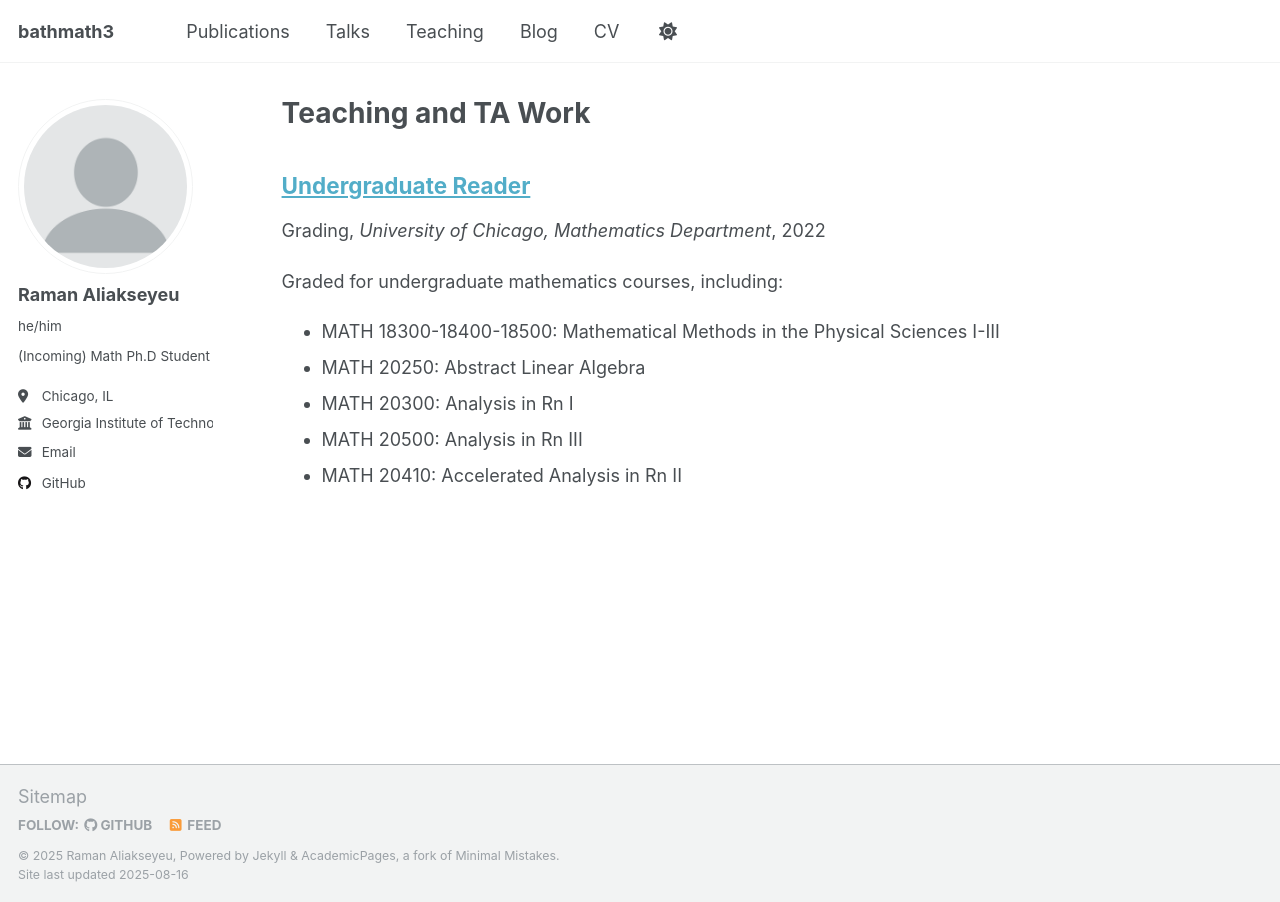
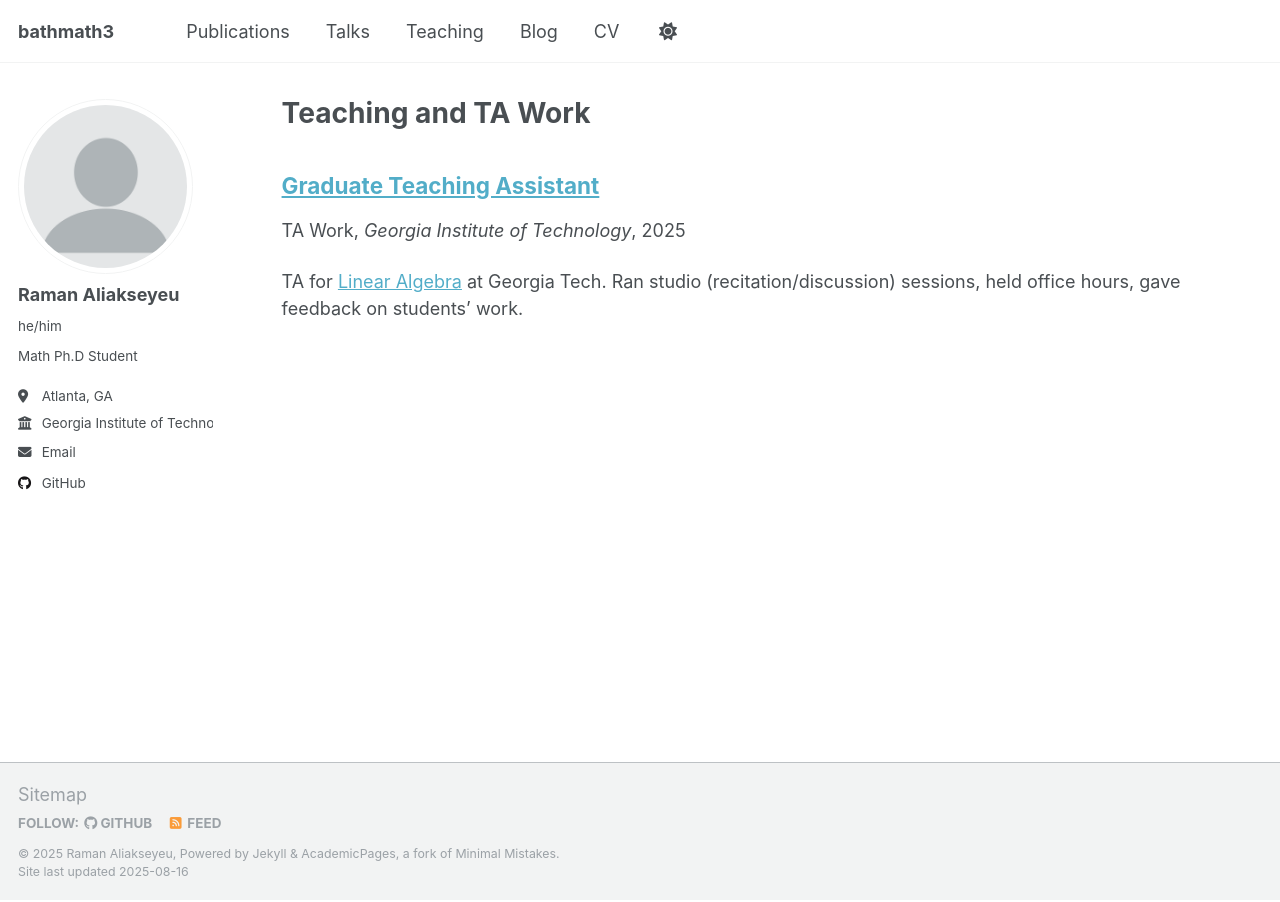
Before and after one commit to badmath3/badmath3.github.io, a Jekyll site: the page built from _pages/teaching.html, in a window 1280 px wide. Built offline with Jekyll 4.4.1, drawn with Linux system fonts in a browser that asks for light colours.

```diff
--- a/_config.yml
+++ b/_config.yml
@@ -25,11 +25,11 @@ author:
   avatar           : "profile.png"
   name             : "Raman Aliakseyeu"
   pronouns         : "he/him"
-  bio              : "(Incoming) Math Ph.D Student"
-  location         : "Chicago, IL"
+  bio              : "Math Ph.D Student"
+  location         : "Atlanta, GA"
   employer         : "Georgia Institute of Technology"
   uri              : # URL
-  email            : "rom.alex2070@gmail.com"
+  email            : "raliakseyeu3@gatech.edu"
 
   # Academic websites
   arxiv            : # URL - Update with the correct link to your profile
--- a/_teaching/2022-grading.md
+++ /dev/null
@@ -1,16 +0,0 @@
----
-title: "Undergraduate Reader"
-collection: teaching
-type: "Grading"
-permalink: /teaching/2014-spring-teaching-1
-venue: "University of Chicago, Mathematics Department"
-date: 2022-09-30
-location: "Chicago, IL"
----
-
-Graded for undergraduate mathematics courses, including:
-* MATH 18300-18400-18500: Mathematical Methods in the Physical Sciences I-III
-* MATH 20250: Abstract Linear Algebra
-* MATH 20300: Analysis in Rn I
-* MATH 20500: Analysis in Rn III
-* MATH 20410: Accelerated Analysis in Rn II
--- /dev/null
+++ b/_teaching/2025-teaching.md
@@ -0,0 +1,11 @@
+---
+title: "Graduate Teaching Assistant"
+collection: teaching
+type: "TA Work"
+permalink: /teaching/2025-fall
+venue: "Georgia Institute of Technology"
+date: 2025-08-18
+location: "Atlanta, GA"
+---
+
+TA for [Linear Algebra](https://math.gatech.edu/courses/math/1554) at Georgia Tech. Ran studio (recitation/discussion) sessions, held office hours, gave feedback on students' work.
```
Also changed, not shown: _pages/about.md (+2 -4 lines), _pages/cv.md (+5 -2 lines).
